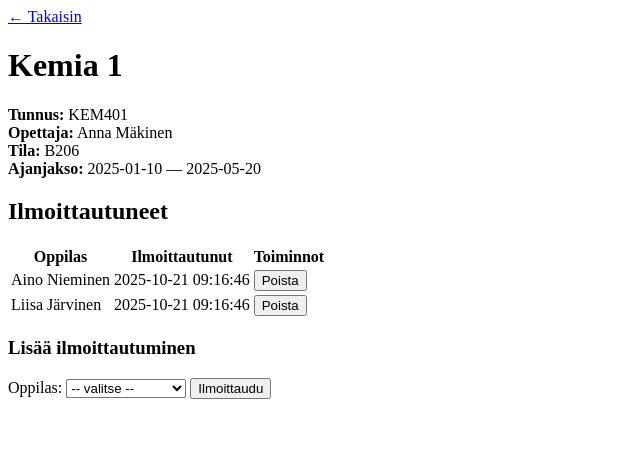
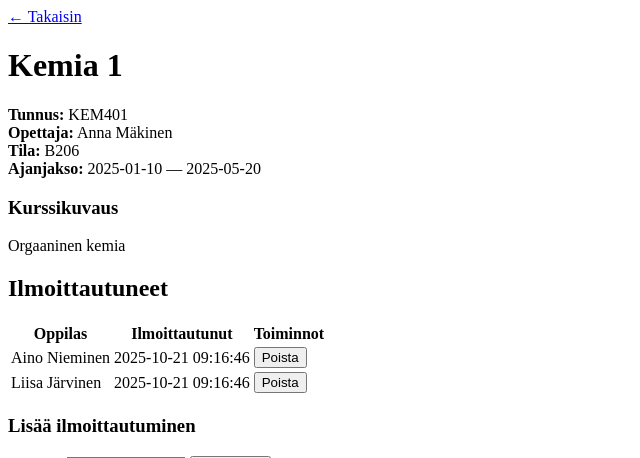
Before and after one commit to Temetsio/kurssienhallinta, a PHP site: page /kurssi.php?id=4 in a window 1280 px wide. Shown: the top 458 px of the page, without its empty margins (0-640 px from the left). Run offline with PHP 8.4, Linux system fonts and the light colour scheme; data comes from the database, SQL or seed files in the repository.

Commit message:
minor fix kurssi.php

```diff
--- a/kurssienhallinta/kurssi.php
+++ b/kurssienhallinta/kurssi.php
@@ -34,6 +34,11 @@ $opp = $pdo->query("SELECT oppilas_id, etunimi, sukunimi FROM oppilaat ORDER BY
      <strong>Opettaja:</strong> <?=htmlspecialchars($kurssi['op_etunimi'].' '.$kurssi['op_sukunimi'])?><br>
      <strong>Tila:</strong> <?=htmlspecialchars($kurssi['tila_nimi'])?><br>
      <strong>Ajanjakso:</strong> <?=htmlspecialchars($kurssi['aloituspaiva'])?> — <?=htmlspecialchars($kurssi['lopetuspaiva'])?></p>
+
+  <?php if (!empty($kurssi['kurssikuvaus'])): ?>
+    <h3>Kurssikuvaus</h3>
+    <p><?=nl2br(htmlspecialchars($kurssi['kurssikuvaus']))?></p>
+  <?php endif; ?>
 
   <h2>Ilmoittautuneet</h2>
   <?php if (count($ilmo) === 0): ?>
```
